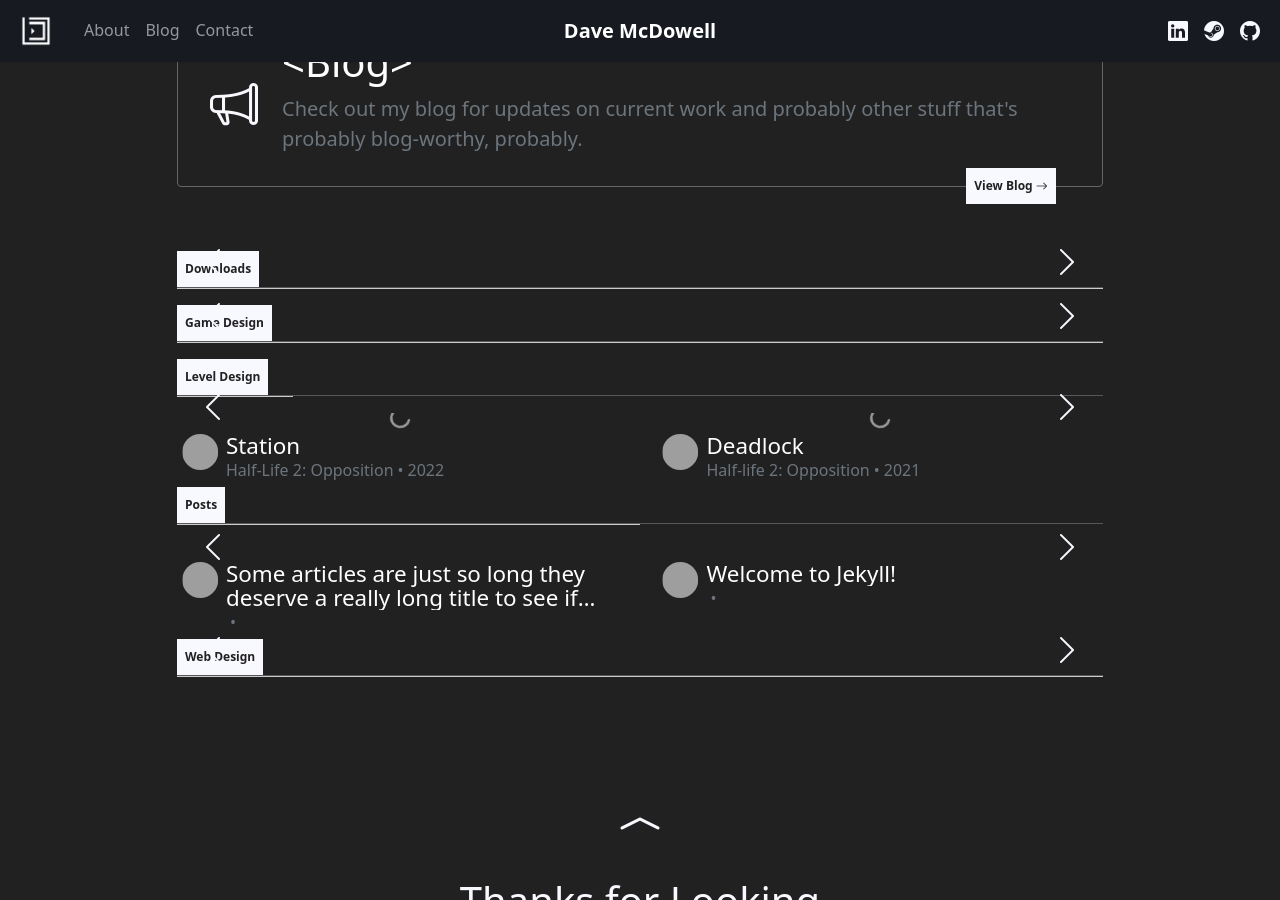
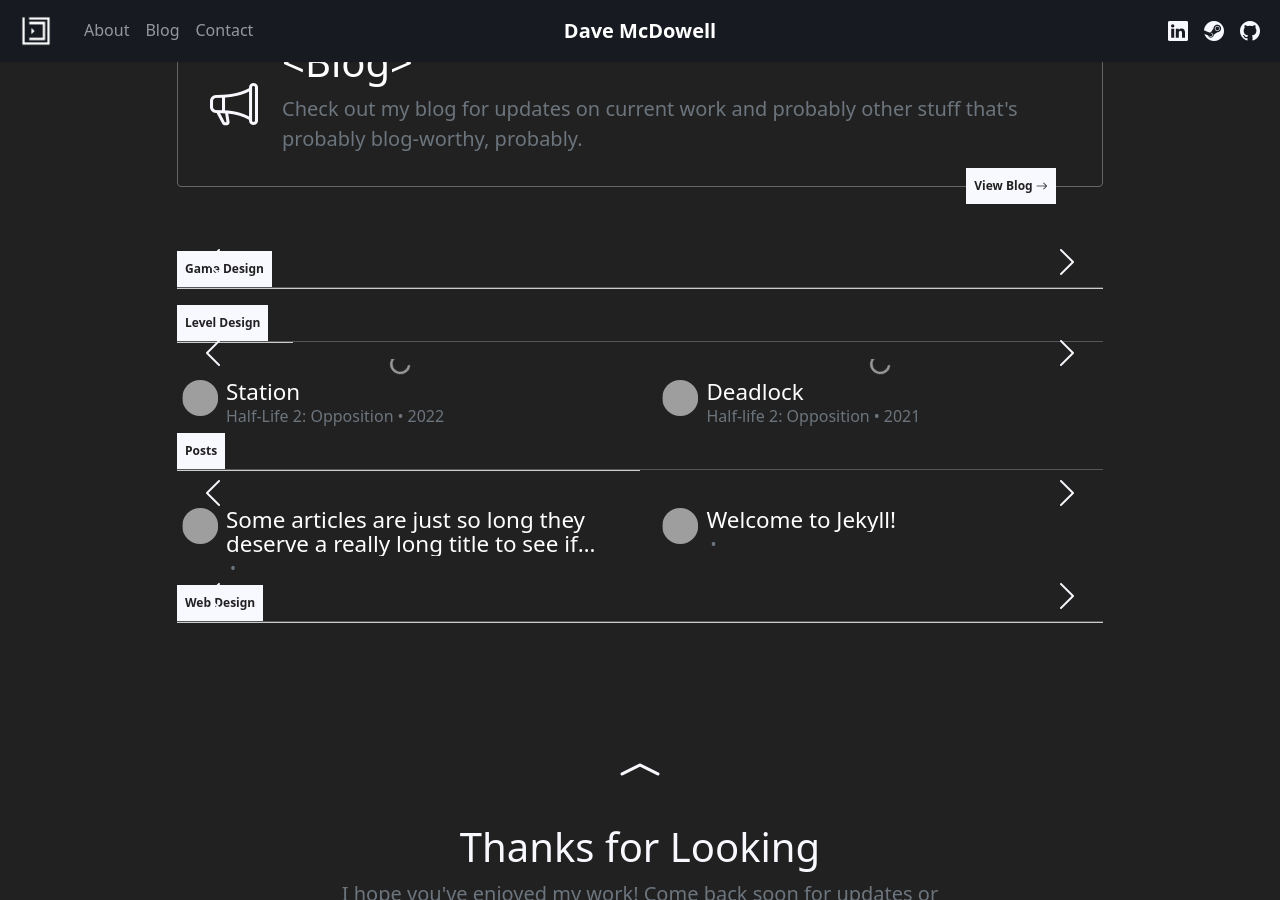
Before and after one commit to davemcdowell/portfolio, a Jekyll site: the page built from index.html, in a window 1280 px wide and 900 px high, scrolled down 944 px. Built offline with Jekyll 4.4.1, drawn with Linux system fonts in a browser that asks for light colours; nearby versions of some CDN libraries; grey boxes are pictures that could not be loaded.

Commit message:
Update _config.yml

```diff
--- a/_config.yml
+++ b/_config.yml
@@ -51,10 +51,6 @@ collections:
     show-main: true
     output: true
     #permalink: /:game-design/:name
-  downloads:
-    show-main: false
-    output: true
-    #permalink: /:downloads/:name
 
 # paginate
 #paginate: 5
```
